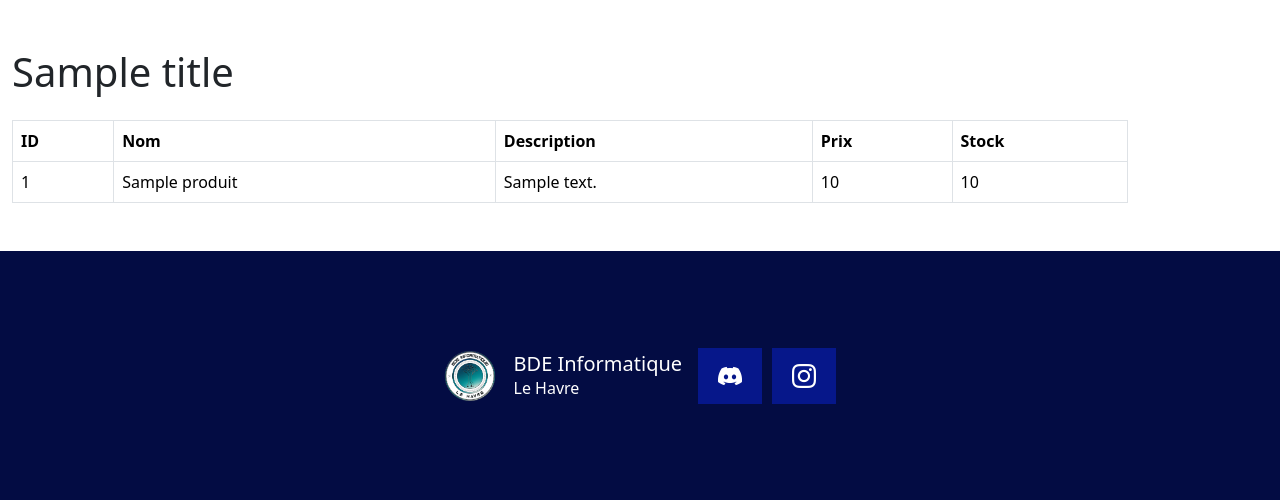
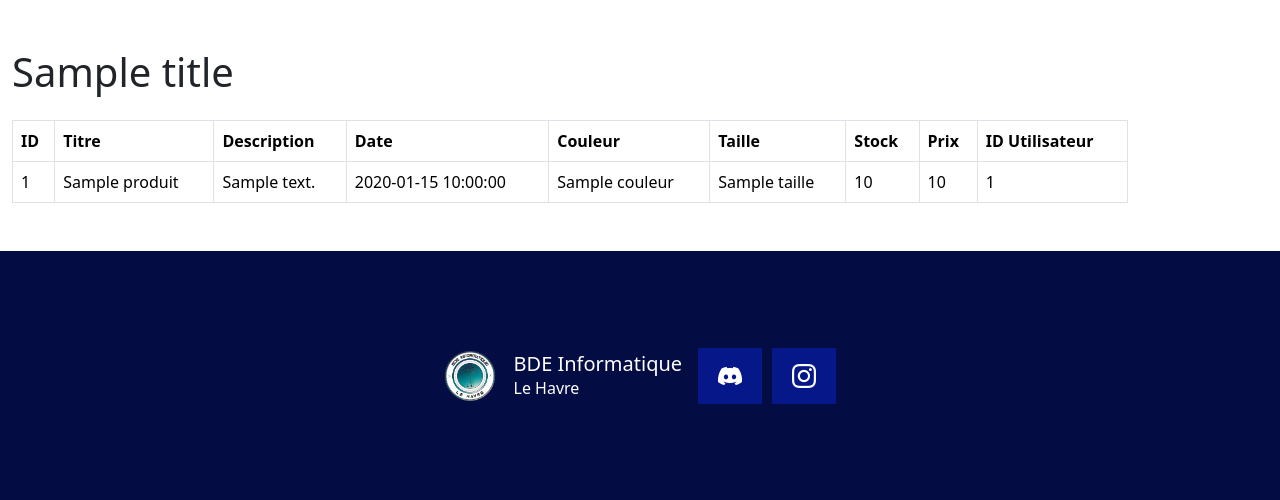
Before and after one commit to LucasLgLsGit/SAE4.01, a PHP site: template app/views/shop/index.html.twig in a window 1280 px wide. Shown: the part 76-576 px from the top of the page. Run offline with PHP 8.4, Linux system fonts and the light colour scheme; the template is opened without the code that fills it: most values are stand-ins (such as "Sample title", 1, 10 or a date in 2020); a stand-in replaces the project's code that opens the database connection; some libraries are stand-ins or nearby versions.

Commit message:
correction affichage shop

```diff
--- a/app/views/shop/index.html.twig
+++ b/app/views/shop/index.html.twig
@@ -7,20 +7,28 @@
         <thead>
             <tr>
                 <th>ID</th>
-                <th>Nom</th>
+                <th>Titre</th>
                 <th>Description</th>
+                <th>Date</th>
+                <th>Couleur</th>
+                <th>Taille</th>
+                <th>Stock</th>
                 <th>Prix</th>
-                <th>Stock</th>
+                <th>ID Utilisateur</th>
             </tr>
         </thead>
         <tbody>
             {% for produit in produits %}
             <tr>
                 <td>{{ produit.id_produit }}</td>
-                <td>{{ produit.nom }}</td>
-                <td>{{ produit.description }}</td>
+                <td>{{ produit.titre_produit }}</td>
+                <td>{{ produit.description_produit }}</td>
+                <td>{{ produit.date_produit|date('Y-m-d H:i:s') }}</td>
+                <td>{{ produit.couleur }}</td>
+                <td>{{ produit.taille }}</td>
+                <td>{{ produit.stock }}</td>
                 <td>{{ produit.prix }}</td>
-                <td>{{ produit.stock }}</td>
+                <td>{{ produit.id_user }}</td>
             </tr>
             {% endfor %}
         </tbody>
```
